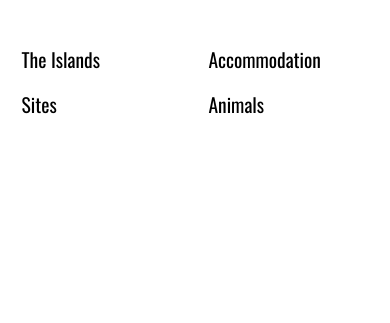
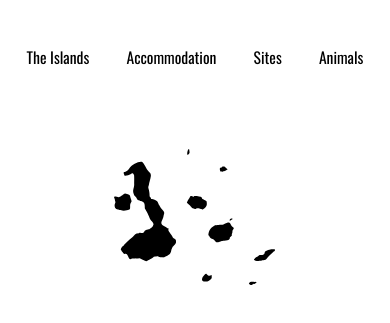
Before and after one commit to talker90/GalapagosCheap, a plain HTML site: page index.html in a window 390 px wide. Shown: the part 79-402 px from the top of the page. Drawn offline with nearby package versions, Linux system fonts and the light colour scheme.

Commit message:
added archipelago image and formatted it

```diff
--- a/index.html
+++ b/index.html
@@ -10,6 +10,14 @@
 	<title>Galapagos Cheap</title>
 
 	<style type="text/css">
+
+		html {
+  			box-sizing: border-box;
+		}
+
+		*, *:before, *:after {
+  			box-sizing: inherit;
+		}
 
 		body {
 			font-family: Oswald, Montserrat, Arial, sans-serif;
@@ -32,6 +40,7 @@
 			display: flex;
 			justify-content: space-around;
 			padding: 0;
+			margin-bottom: 0;
 			list-style-type: none;
 			font-size: 4vw;
 		}
@@ -40,17 +49,13 @@
 			font-size: 130%;
 		}
 
-		@media (max-width: 413px) {
-			#nav {
-				flex-wrap: wrap;
-			}
+		#GalapagosArchipelago {
+			width: 100%;
+			height: 35vw;
+			margin-top: 5rem;
+			background: url("galapagos_archipelago_NADIMI2016.svg") center center/auto 100% no-repeat;
+		}
 
-			.nav-items {
-				flex: 0 1 10rem;
-				font-size: 5vw;
-				padding-bottom: 1rem;
-			}
-		}
 
 		@media (min-width: 673px) {
 			h1 {
@@ -61,6 +66,7 @@
 				font-size: 1.8rem;
 			}
 		}
+
 	</style>
 </head>
 <body>
@@ -77,5 +83,7 @@
 	</nav>
 </header>
 
+<div id="GalapagosArchipelago" role="img" aria-label="Basic map of the Galapagos Archipelago"></div>
+
 </body>
 </html>
```
Also changed, not shown: galapagos_archipelago_NADIMI2016.svg (added).
